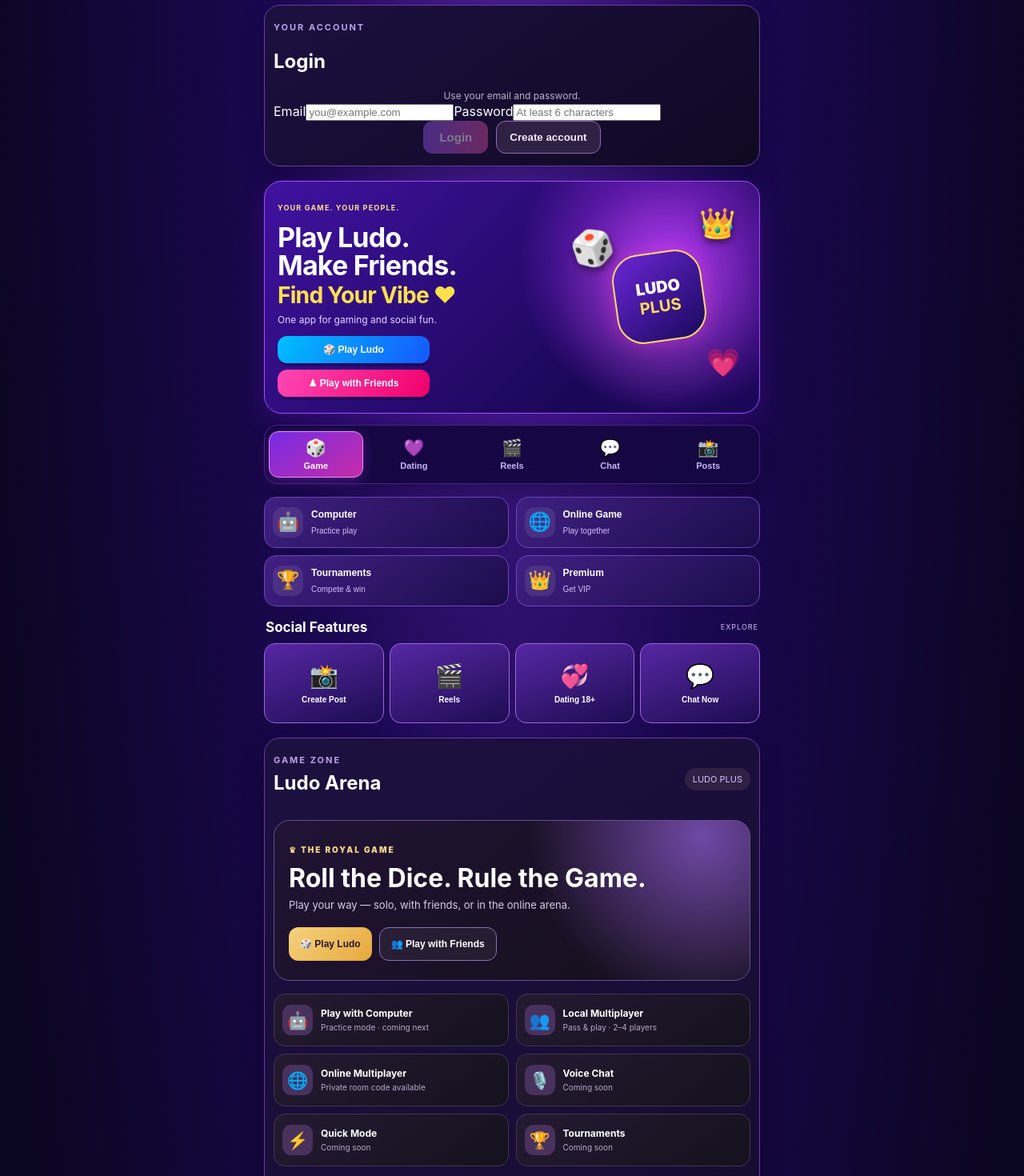
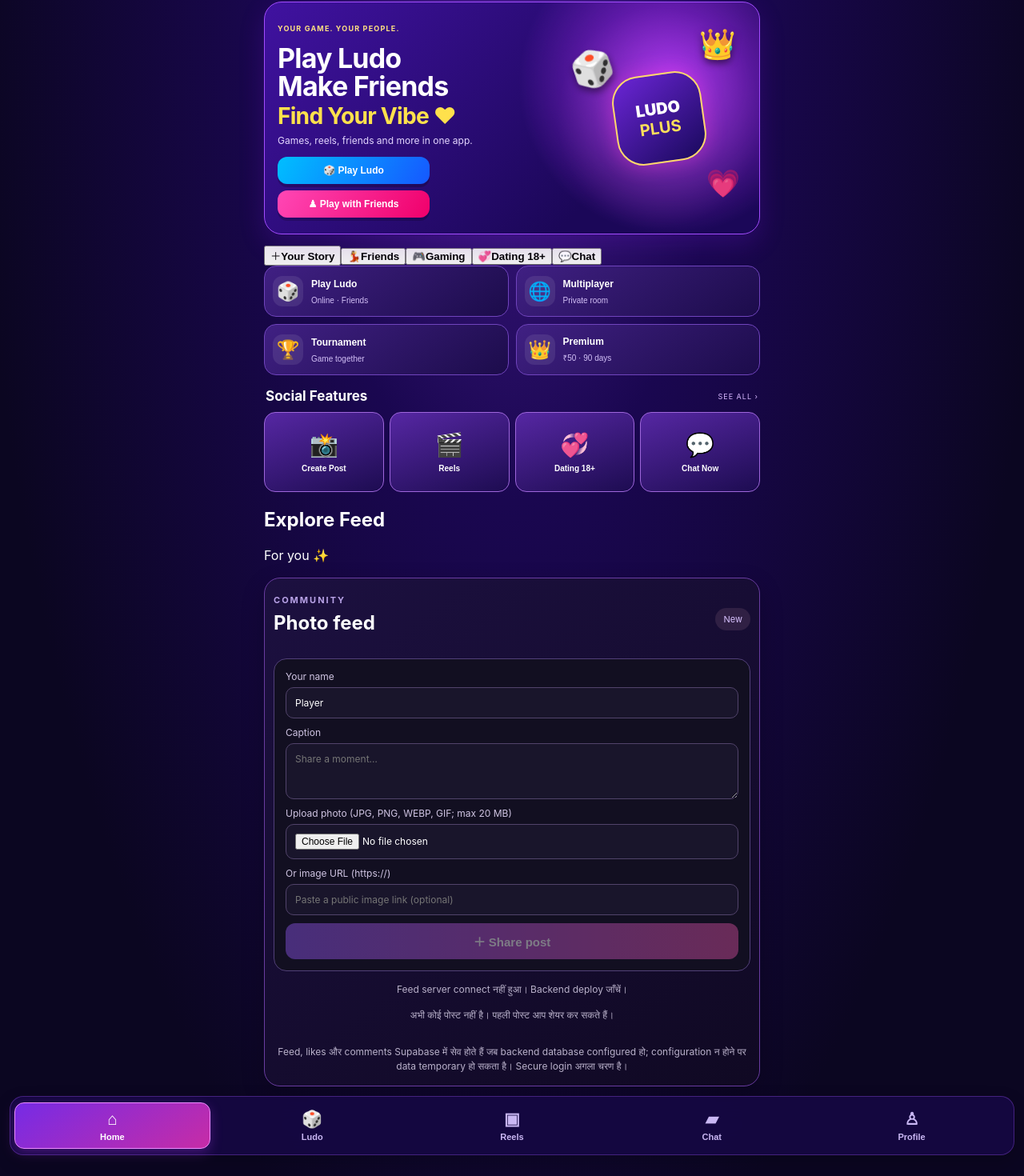
Before and after one commit to manojkumar98600m-ux/ludo-plus, a React (Vite) app: page / in a window 1280 px wide. Shown: the part 93-1563 px from the top of the page at 80% size. Built offline with nearby package versions, Linux system fonts and the light colour scheme; no server answers.

Commit message:
Replace old LUDO PLUS page with new home and social layout

```diff
--- a/src/main.tsx
+++ b/src/main.tsx
@@ -10,51 +10,47 @@ import AuthPanel from "../AuthPanel";
 import "./style.css";
 import "./ludo.css";
 
-type Tab = "game" | "dating" | "reels" | "chat" | "posts";
+type Tab = "home" | "game" | "dating" | "reels" | "chat" | "posts" | "profile";
 
 function App() {
-  const [tab, setTab] = useState<Tab>("game");
+  const [tab, setTab] = useState<Tab>("home");
   const [membershipOpen, setMembershipOpen] = useState(false);
-  const tabs: { id: Tab; label: string; icon: string }[] = [
-    { id: "game", label: "Game", icon: "🎲" },
-    { id: "dating", label: "Dating", icon: "💜" },
-    { id: "reels", label: "Reels", icon: "🎬" },
-    { id: "chat", label: "Chat", icon: "💬" },
-    { id: "posts", label: "Posts", icon: "📸" }
+  const nav: { id: Tab; label: string; icon: string }[] = [
+    { id: "home", label: "Home", icon: "⌂" },
+    { id: "game", label: "Ludo", icon: "🎲" },
+    { id: "reels", label: "Reels", icon: "▣" },
+    { id: "chat", label: "Chat", icon: "▰" },
+    { id: "profile", label: "Profile", icon: "♙" }
   ];
-  return (
-    <div className="app">
+  return <div className="app ludo-plus-app">
     <header className="app-header">
-        <div className="brand-mark">👑 <span>LUDO <b>PLUS</b></span></div>
-        <p>PLAY · CHAT · CONNECT</p>
-        <button className="header-bell" aria-label="Notifications">♧</button>
+      <div className="brand-mark"><span className="brand-crown">👑</span><span>LUDO <b>PLUS</b></span></div>
+      <p>Play · Chat · Connect</p>
+      <button className="header-bell" aria-label="Notifications" onClick={() => setTab("chat")}>♧</button>
     </header>
     <main>
-        <AuthPanel />
-        {tab === "game" && <section className="reference-hero">
-          <div className="hero-copy"><span className="eyebrow">YOUR GAME. YOUR PEOPLE.</span><h1>Play Ludo.<br/>Make Friends.<br/><em>Find Your Vibe ♥</em></h1><p>One app for gaming and social fun.</p><div className="hero-buttons"><button className="hero-play" onClick={() => document.getElementById("ludo-board-area")?.scrollIntoView({behavior:"smooth"})}>🎲 Play Ludo</button><button className="hero-friends" onClick={() => document.getElementById("ludo-private-room")?.scrollIntoView({behavior:"smooth"})}>♟ Play with Friends</button></div></div>
+      {tab === "home" && <>
+        <section className="reference-hero">
+          <div className="hero-copy"><span className="eyebrow">YOUR GAME. YOUR PEOPLE.</span><h1>Play Ludo<br/>Make Friends<br/><em>Find Your Vibe ♥</em></h1><p>Games, reels, friends and more in one app.</p>
+          <div className="hero-buttons"><button className="hero-play" onClick={() => setTab("game")}>🎲 Play Ludo</button><button className="hero-friends" onClick={() => setTab("game")}>♟ Play with Friends</button></div></div>
           <div className="hero-art" aria-hidden="true"><span className="art-dice">🎲</span><span className="art-crown">👑</span><span className="art-heart">💗</span><div className="art-orbit">LUDO<br/><b>PLUS</b></div></div>
-        </section>}
-        <nav className="tabbar" aria-label="Main sections">
-          {tabs.map(item => <button key={item.id} className={tab === item.id ? "tab active" : "tab"} onClick={() => setTab(item.id)} aria-current={tab === item.id ? "page" : undefined}>
-            <span>{item.icon}</span>{item.label}
-          </button>)}
-        </nav>
-        {tab === "game" && <><section className="quick-actions"><button onClick={() => document.getElementById("ludo-board-area")?.scrollIntoView({behavior:"smooth"})}><span>🤖</span><b>Computer</b><small>Practice play</small></button><button onClick={() => document.getElementById("ludo-private-room")?.scrollIntoView({behavior:"smooth"})}><span>🌐</span><b>Online Game</b><small>Play together</small></button><button onClick={() => setTab("reels")}><span>🏆</span><b>Tournaments</b><small>Compete & win</small></button><button onClick={() => setMembershipOpen(true)}><span>👑</span><b>Premium</b><small>Get VIP</small></button></section><section className="social-shortcuts"><div className="shortcut-heading"><h2>Social Features</h2><span>EXPLORE</span></div><div className="shortcut-grid"><button onClick={() => setTab("posts")}><span>📸</span><b>Create Post</b></button><button onClick={() => setTab("reels")}><span>🎬</span><b>Reels</b></button><button onClick={() => setTab("dating")}><span>💞</span><b>Dating 18+</b></button><button onClick={() => setTab("chat")}><span>💬</span><b>Chat Now</b></button></div></section><LudoBoard /><section className="notice"><b>Private rooms · Invite your friends</b><p>Create a room below, share its code, and play with up to 3 friends. Room updates sync through the API. For rooms to survive server restarts, configure the Supabase <code>ludo_rooms</code> table.</p></section></>}
+        </section>
+        <section className="story-strip" aria-label="Stories"><button onClick={() => setTab("posts")}><span className="story-ring add-story">＋</span><b>Your Story</b></button><button onClick={() => setTab("dating")}><span className="story-ring">💃</span><b>Friends</b></button><button onClick={() => setTab("reels")}><span className="story-ring">🎮</span><b>Gaming</b></button><button onClick={() => setTab("dating")}><span className="story-ring">💞</span><b>Dating 18+</b></button><button onClick={() => setTab("chat")}><span className="story-ring">💬</span><b>Chat</b></button></section>
+        <section className="quick-actions"><button onClick={() => setTab("game")}><span>🎲</span><b>Play Ludo</b><small>Online · Friends</small></button><button onClick={() => setTab("game")}><span>🌐</span><b>Multiplayer</b><small>Private room</small></button><button onClick={() => setTab("reels")}><span>🏆</span><b>Tournament</b><small>Game together</small></button><button onClick={() => setMembershipOpen(true)}><span>👑</span><b>Premium</b><small>₹50 · 90 days</small></button></section>
+        <section className="social-shortcuts"><div className="shortcut-heading"><h2>Social Features</h2><span onClick={() => setTab("posts")}>SEE ALL ›</span></div><div className="shortcut-grid"><button onClick={() => setTab("posts")}><span>📸</span><b>Create Post</b></button><button onClick={() => setTab("reels")}><span>🎬</span><b>Reels</b></button><button onClick={() => setTab("dating")}><span>💞</span><b>Dating 18+</b></button><button onClick={() => setTab("chat")}><span>💬</span><b>Chat Now</b></button></div></section>
+        <div className="feed-heading"><h2>Explore Feed</h2><span>For you ✨</span></div><PostsView />
+      </>}
+      {tab === "game" && <LudoBoard />}
       {tab === "dating" && <DatingView />}
       {tab === "reels" && <ReelsView />}
       {tab === "chat" && <ChatView />}
       {tab === "posts" && <PostsView />}
-        <section className="membership">
-          <div><span className="eyebrow">LUDO PLUS PREMIUM</span><h2>90 days membership</h2><p>₹50 total · PhonePe merchant setup pending. Payment is disabled until real gateway verification is implemented.</p><button className="secondary-btn" onClick={() => setMembershipOpen(true)}>View membership</button></div>
-          <span className="crown">👑</span>
-        </section>
-        <section className="safety-note"><b>Safety & privacy</b><p>Dating profiles shown here are sample previews, not real people. Real dating launch needs verified 18+ access, reporting, blocking and moderation.</p></section>
+      {tab === "profile" && <section className="profile-page"><h2>Your Profile</h2><p>Sign in to manage your LUDO PLUS profile.</p><AuthPanel/><button className="profile-dating" onClick={() => setTab("dating")}>💜 Open Dating 18+</button><button className="profile-dating" onClick={() => setMembershipOpen(true)}>👑 Membership · ₹50 / 90 days</button></section>}
     </main>
-      <footer>© 2026 LUDO PLUS · Built for play and connection</footer>
+    <nav className="tabbar bottom-app-nav" aria-label="Main sections">{nav.map(item => <button key={item.id} className={tab === item.id ? "tab active" : "tab"} onClick={() => setTab(item.id)} aria-current={tab === item.id ? "page" : undefined}><span>{item.icon}</span>{item.label}</button>)}</nav>
     {membershipOpen && <MembershipModal onClose={() => setMembershipOpen(false)} />}
-    </div>
-  );
+    <footer>© 2026 LUDO PLUS · Play · Chat · Connect</footer>
+  </div>;
 }
 
 const root = document.getElementById("root");
```
Lines whose indentation alone changed are shown as unchanged.
